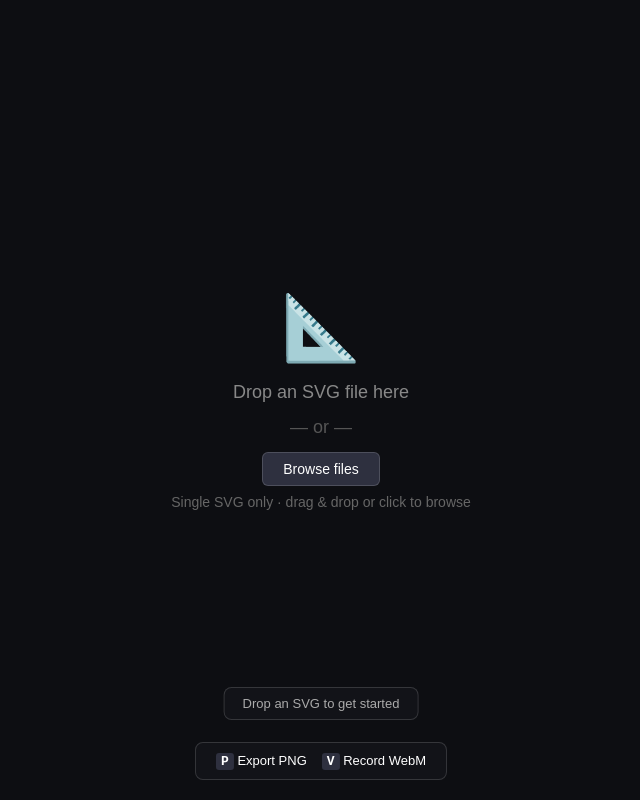
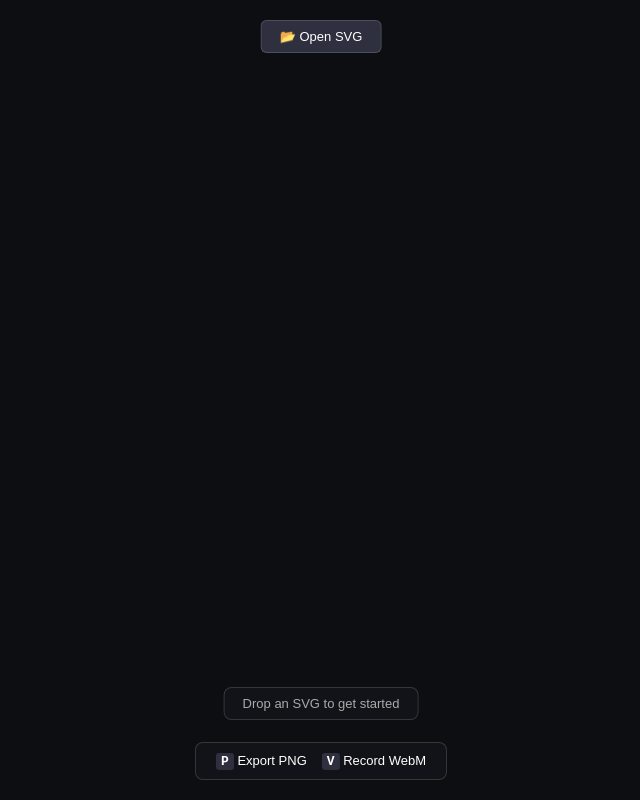
Before and after one commit to shipblueprint/svg-to-3d-animator, a website built with Vite: page index.html in a window 1280 px wide. Shown: the whole page, without its empty margins (319-959 px from the left). Built offline with nearby package versions, Linux system fonts and the light colour scheme.

Commit message:
Remove drag-drop, keep Browse button only

```diff
--- a/index.html
+++ b/index.html
@@ -18,58 +18,33 @@
             height: 100vh;
         }
 
-        /* Drop zone overlay */
-        #drop-zone {
+        /* Browse button */
+        #browse-wrap {
             position: absolute;
-            inset: 0;
+            top: 20px;
+            left: 50%;
+            transform: translateX(-50%);
+            z-index: 100;
             display: flex;
-            flex-direction: column;
+            gap: 10px;
             align-items: center;
-            justify-content: center;
-            color: #888;
-            font-size: 18px;
-            pointer-events: none;
-            z-index: 10;
-            transition: opacity 0.3s;
         }
-        #drop-zone.dragover {
-            background: rgba(13, 14, 18, 0.85);
-            border: 3px dashed #FF6B4A;
-            color: #fff;
-            pointer-events: auto;
-        }
-        #drop-zone .big-icon {
-            font-size: 64px;
-            margin-bottom: 16px;
-        }
-        #drop-zone .sub {
-            font-size: 14px;
-            color: #666;
-            margin-top: 8px;
-        }
-        #drop-zone .or-divider {
-            margin: 14px 0;
-            color: #555;
-        }
-        #drop-zone #file-input {
+        #file-input {
             display: none;
         }
-        #drop-zone .browse-btn {
-            pointer-events: auto;
+        .browse-btn {
             background: #2e303f;
             color: #fff;
             border: 1px solid rgba(255,255,255,0.15);
             border-radius: 6px;
-            padding: 8px 20px;
+            padding: 8px 18px;
             cursor: pointer;
-            font-size: 14px;
+            font-size: 13px;
+            font-family: sans-serif;
+            transition: background 0.2s;
         }
-        #drop-zone .browse-btn:hover {
+        .browse-btn:hover {
             background: #3e4055;
-        }
-        #drop-zone.hidden {
-            opacity: 0;
-            pointer-events: none;
         }
 
         #status {
@@ -121,14 +96,9 @@
 </head>
 <body>
 
-    <!-- Drop zone (visible until an SVG is loaded) -->
-    <div id="drop-zone">
-        <div class="big-icon">📐</div>
-        <div>Drop an SVG file here</div>
-        <div class="or-divider">— or —</div>
-        <label class="browse-btn" for="file-input">Browse files</label>
+    <div id="browse-wrap">
+        <label class="browse-btn" for="file-input">📂 Open SVG</label>
         <input type="file" id="file-input" accept=".svg">
-        <div class="sub">Single SVG only · drag & drop or click to browse</div>
     </div>
 
     <div id="status">Drop an SVG to get started</div>
@@ -153,7 +123,6 @@
         import { OrbitControls } from 'three/addons/controls/OrbitControls.js';
 
         // ─── DOM refs ───────────────────────────────────────────
-        const dropZone = document.getElementById('drop-zone');
         const fileInput = document.getElementById('file-input');
         const statusEl = document.getElementById('status');
 
@@ -283,7 +252,6 @@
 
             animatedGroups = temporaryGroups;
             isAssetReady = true;
-            dropZone.classList.add('hidden');
             setStatus(`✓ Loaded: ${name}`, 'loaded');
         }
 
@@ -408,16 +376,6 @@
             renderer.setSize(innerWidth, innerHeight);
         });
 
-        // ─── Drag & Drop ───────────────────────────────────────
-        dropZone.addEventListener('dragover', (e) => { e.preventDefault(); dropZone.classList.add('dragover'); });
-        dropZone.addEventListener('dragleave', () => dropZone.classList.remove('dragover'));
-        dropZone.addEventListener('drop', (e) => {
-            e.preventDefault();
-            dropZone.classList.remove('dragover');
-            const file = e.dataTransfer.files[0];
-            if (file) loadSVGFromFile(file);
-        });
-
         fileInput.addEventListener('change', () => {
             if (fileInput.files[0]) loadSVGFromFile(fileInput.files[0]);
         });
```
Also changed, not shown: README.md.
